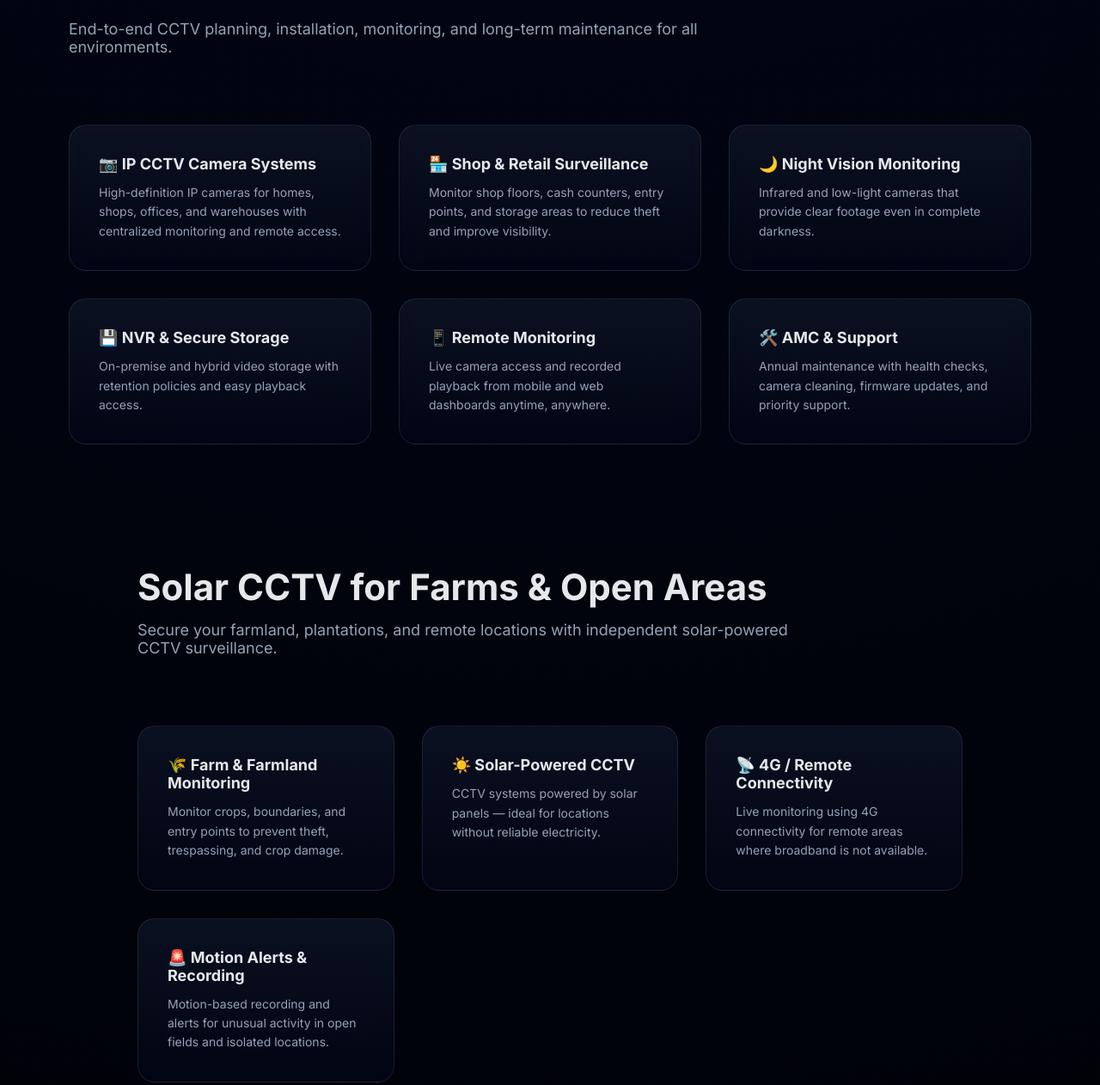
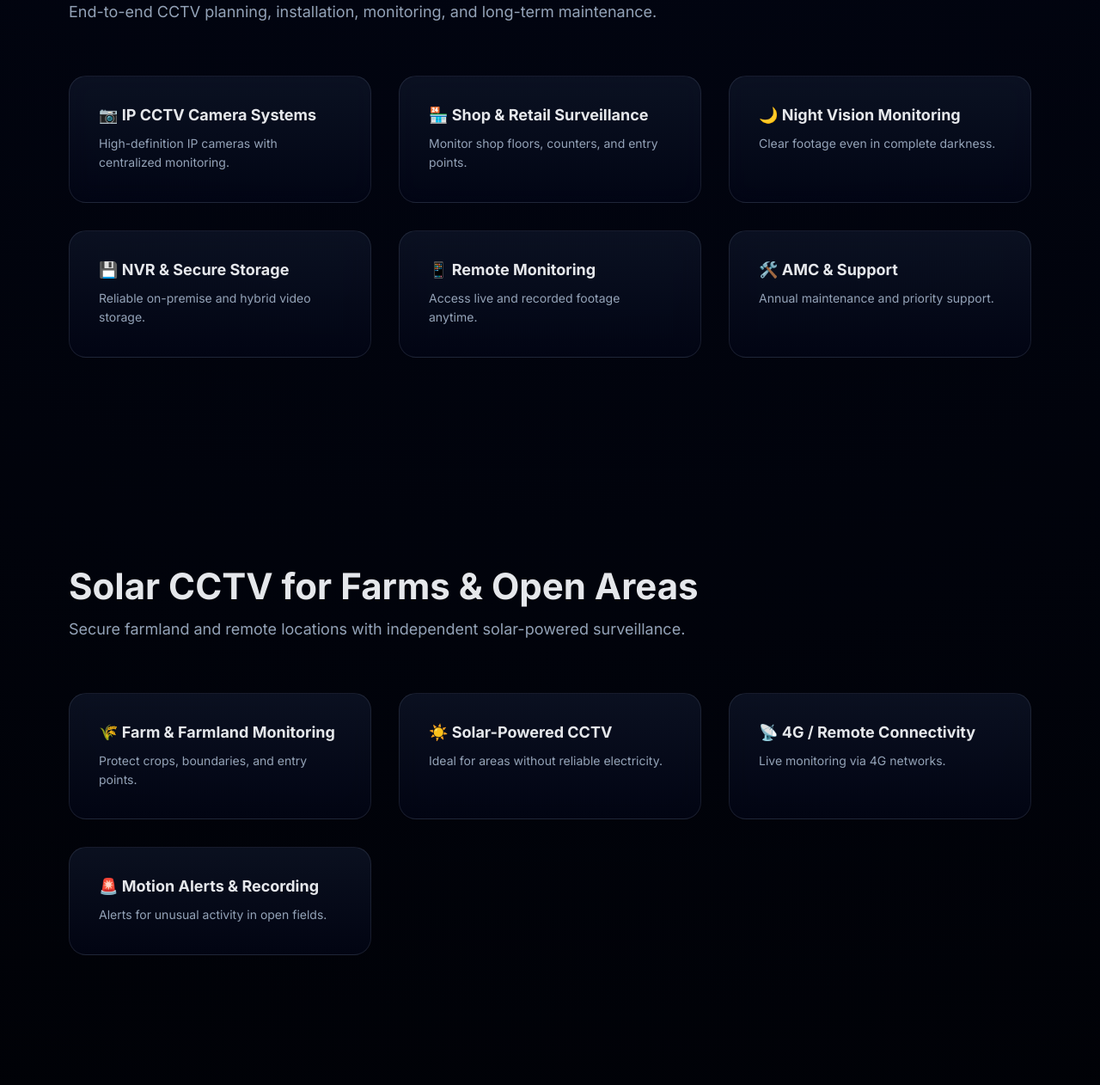
Before and after one commit to Adarshgowda007/adarshgowda007.github.io, a plain HTML site: page cctv-systems.html in a window 1280 px wide. Shown: the part 982-2244 px from the top of the page at 86% size. Drawn offline with Linux system fonts and the light colour scheme.

Commit message:
Update cctv-systems.html

```diff
--- a/cctv-systems.html
+++ b/cctv-systems.html
@@ -104,12 +104,17 @@ a { text-decoration: none; color: inherit; }
 
 /* SECTION */
 section {
-  padding: 140px 80px;
+  padding: 120px 80px;
+}
+
+.container {
+  max-width: 1200px;
+  margin: 0 auto;
 }
 
 .section-head {
   max-width: 760px;
-  margin-bottom: 80px;
+  margin-bottom: 64px;
 }
 
 .section-head h2 {
@@ -177,7 +182,7 @@ section {
 
 /* CTA */
 .cta {
-  padding: 160px 40px;
+  padding: 140px 40px;
   text-align: center;
   background: radial-gradient(circle at center, rgba(56,189,248,.15), transparent);
 }
@@ -204,7 +209,7 @@ footer {
 @media(max-width:900px){
   .hero { padding: 0 30px; }
   .hero h1 { font-size: 38px; }
-  section { padding: 100px 30px; }
+  section { padding: 90px 30px; }
 }
 </style>
 </head>
@@ -224,16 +229,12 @@ footer {
 <!-- HERO -->
 <div class="hero">
   <div>
-    <h1>
-      CCTV Surveillance<br>
-      Solutions
-    </h1>
+    <h1>CCTV Surveillance<br>Solutions</h1>
     <p>
       Intelligent CCTV surveillance solutions for homes, shops,
       offices, warehouses, and open areas — designed for security,
       visibility, and peace of mind.
     </p>
-
     <div class="hero-actions">
       <a href="tel:+91XXXXXXXXXX" class="btn">📞 Call Now</a>
       <a href="https://wa.me/91XXXXXXXXXX" target="_blank" class="btn-outline">💬 WhatsApp</a>
@@ -243,137 +244,104 @@ footer {
 
 <!-- SERVICES -->
 <section>
+  <div class="container">
     <div class="section-head">
       <h2>Our CCTV Services</h2>
       <p>
         End-to-end CCTV planning, installation, monitoring,
-      and long-term maintenance for all environments.
+        and long-term maintenance.
       </p>
     </div>
 
     <div class="grid">
-
       <div class="card">
         <h3>📷 IP CCTV Camera Systems</h3>
-    <p>
-      High-definition IP cameras for homes, shops, offices,
-      and warehouses with centralized monitoring and remote access.
-    </p>
+        <p>High-definition IP cameras with centralized monitoring.</p>
       </div>
-
       <div class="card">
         <h3>🏪 Shop & Retail Surveillance</h3>
-    <p>
-      Monitor shop floors, cash counters, entry points, and
-      storage areas to reduce theft and improve visibility.
-    </p>
+        <p>Monitor shop floors, counters, and entry points.</p>
       </div>
-
       <div class="card">
         <h3>🌙 Night Vision Monitoring</h3>
-    <p>
-      Infrared and low-light cameras that provide clear footage
-      even in complete darkness.
-    </p>
+        <p>Clear footage even in complete darkness.</p>
       </div>
-
       <div class="card">
         <h3>💾 NVR & Secure Storage</h3>
-    <p>
-      On-premise and hybrid video storage with retention
-      policies and easy playback access.
-    </p>
+        <p>Reliable on-premise and hybrid video storage.</p>
       </div>
-
       <div class="card">
         <h3>📱 Remote Monitoring</h3>
-    <p>
-      Live camera access and recorded playback from mobile
-      and web dashboards anytime, anywhere.
-    </p>
+        <p>Access live and recorded footage anytime.</p>
       </div>
-
       <div class="card">
         <h3>🛠️ AMC & Support</h3>
-    <p>
-      Annual maintenance with health checks, camera cleaning,
-      firmware updates, and priority support.
-    </p>
+        <p>Annual maintenance and priority support.</p>
       </div>
+    </div>
+  </div>
+</section>
 
-</div>
+<!-- SOLAR CCTV -->
 <section>
+  <div class="container">
     <div class="section-head">
       <h2>Solar CCTV for Farms & Open Areas</h2>
       <p>
-      Secure your farmland, plantations, and remote locations
-      with independent solar-powered CCTV surveillance.
+        Secure farmland and remote locations with independent
+        solar-powered surveillance.
       </p>
     </div>
 
     <div class="grid">
       <div class="card">
         <h3>🌾 Farm & Farmland Monitoring</h3>
-      <p>
-        Monitor crops, boundaries, and entry points to prevent
-        theft, trespassing, and crop damage.
-      </p>
+        <p>Protect crops, boundaries, and entry points.</p>
       </div>
-
       <div class="card">
         <h3>☀️ Solar-Powered CCTV</h3>
-      <p>
-        CCTV systems powered by solar panels — ideal for
-        locations without reliable electricity.
-      </p>
+        <p>Ideal for areas without reliable electricity.</p>
       </div>
-
       <div class="card">
         <h3>📡 4G / Remote Connectivity</h3>
-      <p>
-        Live monitoring using 4G connectivity for remote
-        areas where broadband is not available.
-      </p>
+        <p>Live monitoring via 4G networks.</p>
       </div>
-
       <div class="card">
         <h3>🚨 Motion Alerts & Recording</h3>
-      <p>
-        Motion-based recording and alerts for unusual activity
-        in open fields and isolated locations.
-      </p>
+        <p>Alerts for unusual activity in open fields.</p>
+      </div>
     </div>
   </div>
 </section>
 
-
 <!-- WHY -->
 <section>
+  <div class="container">
     <div class="section-head">
       <h2>Why Choose AGXen</h2>
       <p>
-  Practical surveillance solutions designed for real-world
-  environments — from shops and offices to remote farms.
+        Practical surveillance solutions designed for
+        real-world environments.
       </p>
-
     </div>
 
     <div class="why">
       <div>
         <h4>Security First</h4>
-      <p>Network-isolated CCTV systems with access control.</p>
+        <p>Network-isolated CCTV systems.</p>
       </div>
       <div>
         <h4>Professional Deployment</h4>
-      <p>Clean cabling, optimal camera placement, documented setup.</p>
+        <p>Clean cabling and documented setup.</p>
       </div>
       <div>
         <h4>Scalable Design</h4>
-      <p>Solutions that grow with your business.</p>
+        <p>Solutions that grow with your needs.</p>
       </div>
       <div>
         <h4>Reliable Support</h4>
-      <p>Fast issue resolution and proactive maintenance.</p>
+        <p>Fast resolution and proactive maintenance.</p>
+      </div>
     </div>
   </div>
 </section>
@@ -381,9 +349,7 @@ footer {
 <!-- CTA -->
 <div class="cta">
   <h2>Secure Your Premises Today</h2>
-  <p>
-    Talk to our experts for a customized CCTV surveillance solution.
-  </p>
+  <p>Talk to our experts for a customized CCTV solution.</p>
   <a href="tel:+91XXXXXXXXXX" class="btn">Get Started</a>
 </div>
 
```
Lines whose indentation alone changed are shown as unchanged.
